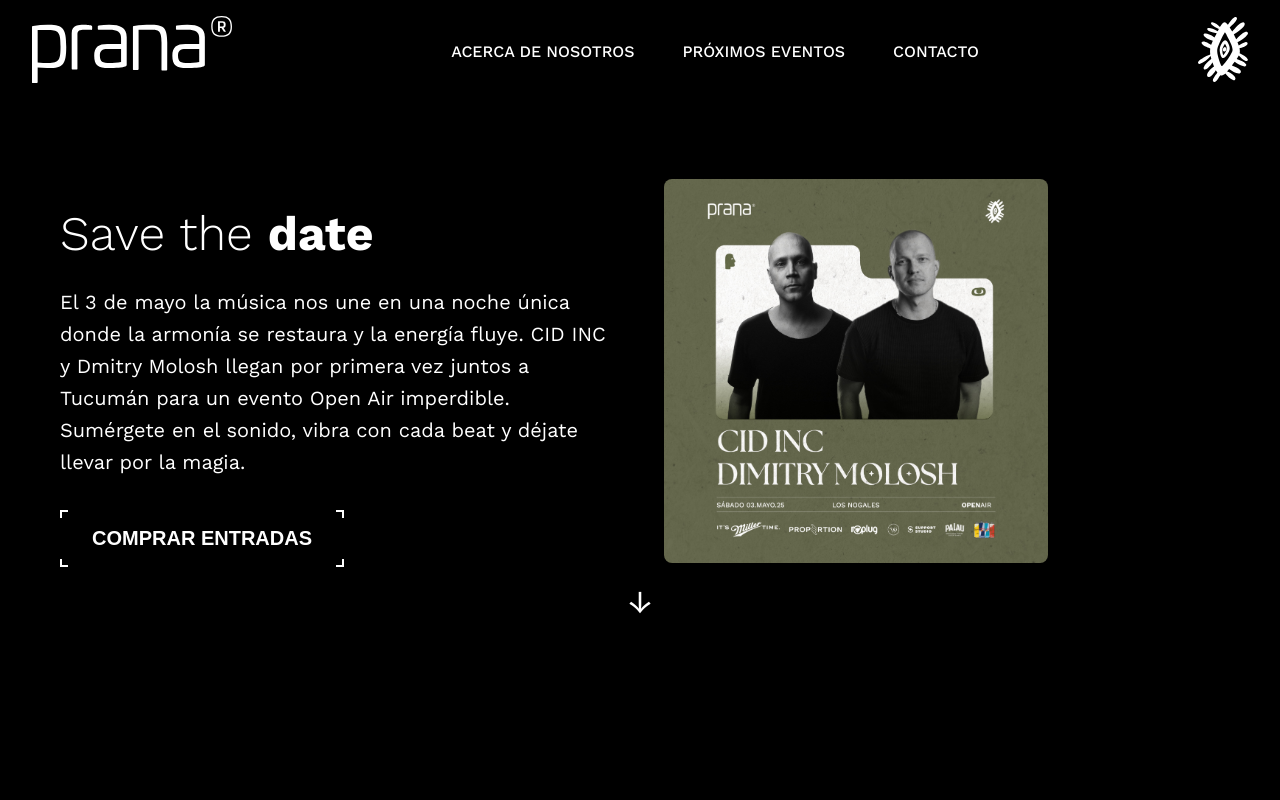
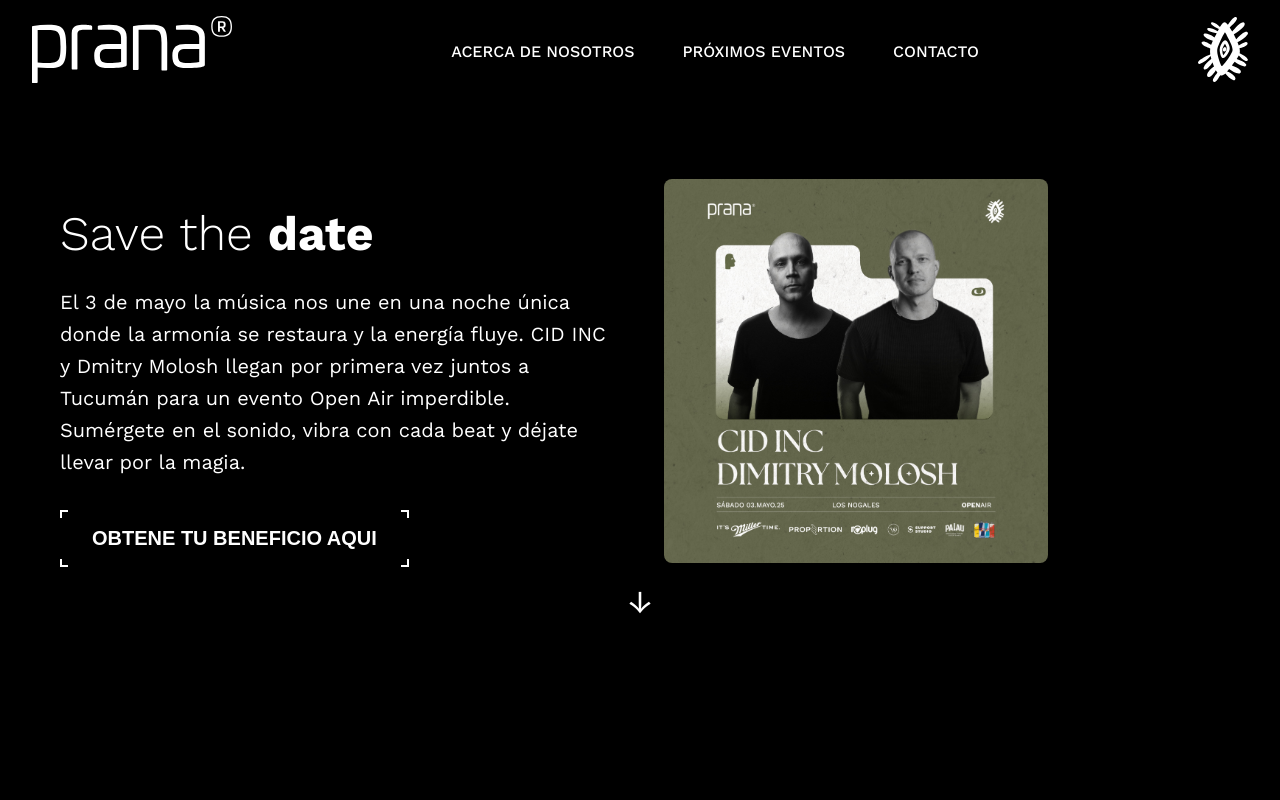
Before and after one commit to 219WD/prana-pro, a React (Vite) app: page / in a window 1280 px wide. Shown: the top 800 px of the page. Built offline with nearby package versions, Linux system fonts and the light colour scheme.

Commit message:
correccion en purchase

```diff
--- a/src/components/Second.jsx
+++ b/src/components/Second.jsx
@@ -1,7 +1,7 @@
 import React from "react";
 import "./css/Second.css";
-import Tiki from '../assets/Blanco-04.svg';
-import Flyer from '../assets/1000X1000px.jpg';
+import Tiki from "../assets/Blanco-04.svg";
+import Flyer from "../assets/1000X1000px.jpg";
 import FacebookPixel from "react-facebook-pixel";
 
 const precioEntrada = 15000;
@@ -13,7 +13,6 @@
   return (
     <div className="home-container" id="events">
       <div className="content-wrapper">
-
         {/* Main content */}
         <main className="main-content">
           {/* Left column - Text content */}
@@ -23,13 +22,23 @@
                 Save the <span className="highlight">date</span>
               </h1>
               <p className="description">
-                                El 3 de mayo la música nos une en una noche única donde la armonía se restaura y la energía fluye. CID INC y Dmitry Molosh llegan por primera vez juntos a Tucumán para un evento Open Air imperdible. Sumérgete en el sonido, vibra con cada beat y déjate llevar por la magia.
+                El 3 de mayo la música nos une en una noche única donde la
+                armonía se restaura y la energía fluye. CID INC y Dmitry Molosh
+                llegan por primera vez juntos a Tucumán para un evento Open Air
+                imperdible. Sumérgete en el sonido, vibra con cada beat y déjate
+                llevar por la magia.
               </p>
             </div>
 
             <div className="info-box">
               <button onClick={handlePurchaseClick}>
-                                <a href="https://wearebombo.app.link/Wg2L7xuywRb" target="_blank" rel="noopener noreferrer"><span>Comprar Entradas</span></a>
+                <a
+                  href="https://api.whatsapp.com/send/?phone=3816574462&text=Hola!%20Vengo%20de%20la%20web%20de%20Prana,%20quiero%20mí%20beneficio!"
+                  target="_blank"
+                  rel="noopener noreferrer"
+                >
+                  <span>Obtene tu beneficio aqui</span>
+                </a>
               </button>
             </div>
           </div>
```
Lines whose indentation alone changed are shown as unchanged.
